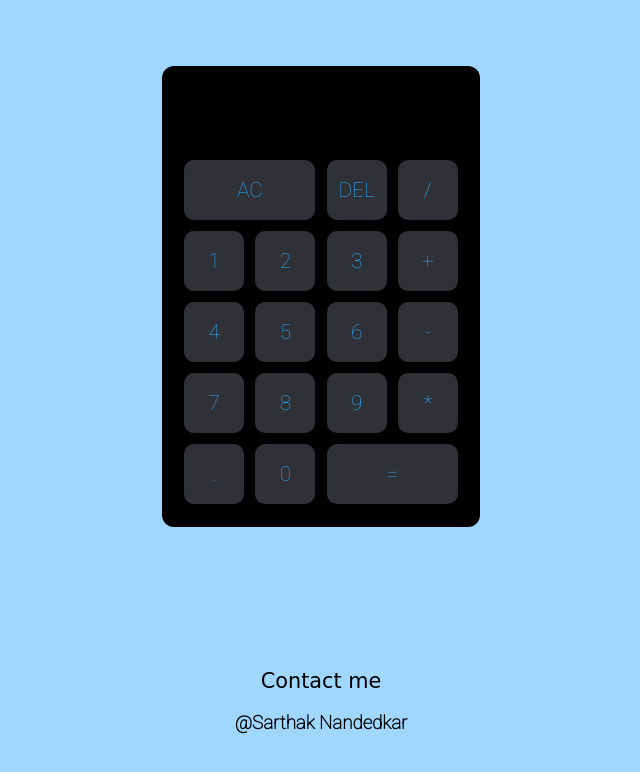
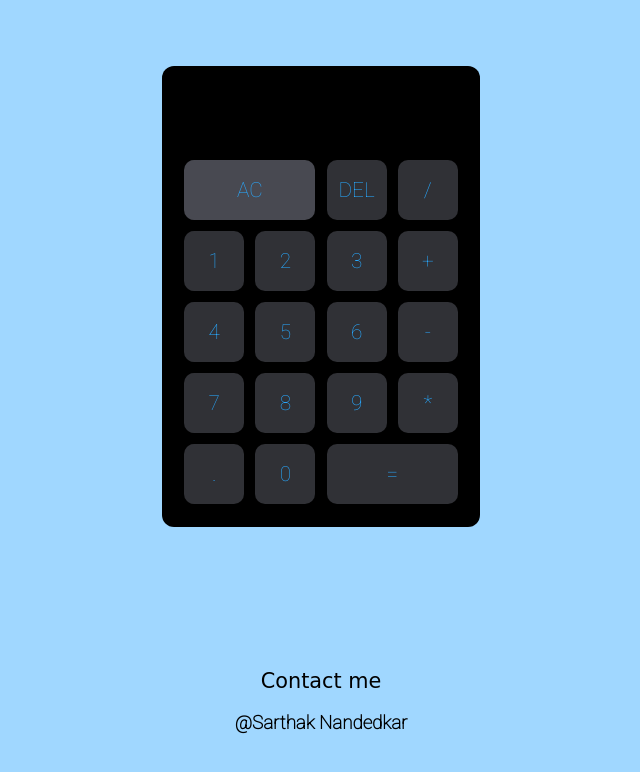
Before and after one commit to Sarthakn21/Web-calculator, a plain HTML site: page index.html in a window 1280 px wide. In both pictures the pointer is over the button "AC". Shown: the whole page, without its empty margins (319-959 px from the left). Drawn offline with nearby package versions, Linux system fonts and the light colour scheme; a web font is replaced by a local one.

Commit message:
Update styles.css

```diff
--- a/styles.css
+++ b/styles.css
@@ -39,9 +39,9 @@ body {
     /* background-color: #008080; */
     color: hsl(204,100%,58%);
 }
-/* .calculator button:hover, button.loyal{
+.calculator button:hover, button.loyal{
     background-color: hsl(230,6%,30%);
-} */
+}
 .bigspan{
     grid-column: span 2;
 }
```
